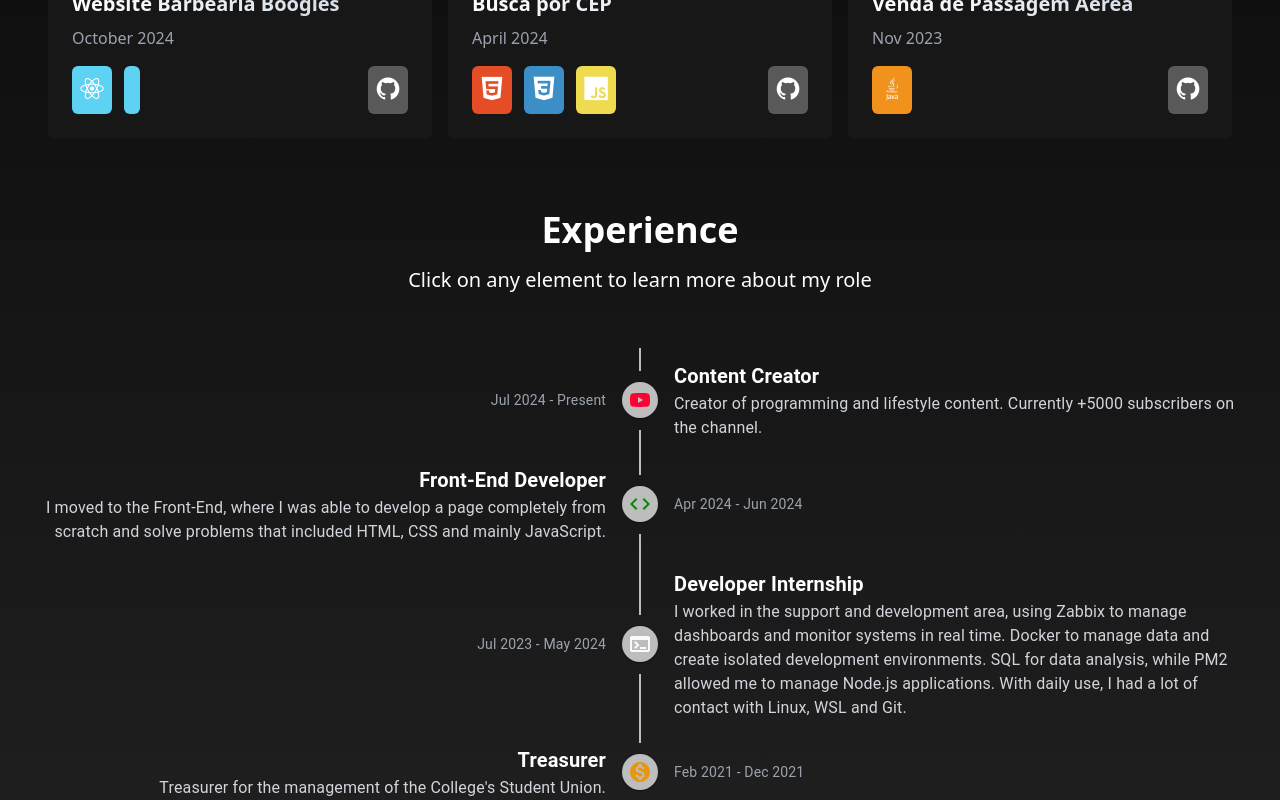
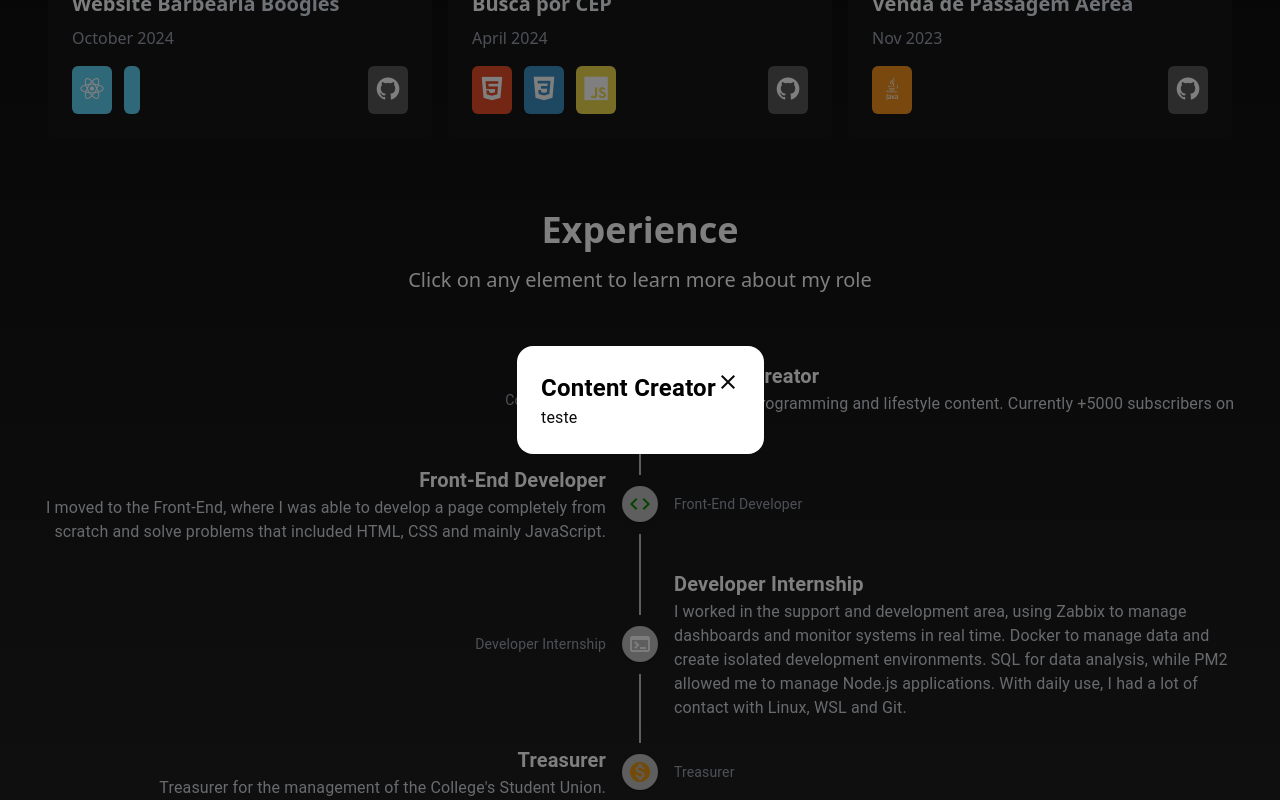
Before and after one commit to Szeckir/thomaz-portfolio, a React (Vite) app: page / in a window 1280 px wide. Both pictures are taken after a click on the item 640 px from the left and 1298 px from the top of the page. Shown: the part 898-1698 px from the top of the page. Built offline with nearby package versions, Linux system fonts and the light colour scheme.

Commit message:
edits on experiences

```diff
--- a/src/components/ui/experienceItem.tsx
+++ b/src/components/ui/experienceItem.tsx
@@ -6,21 +6,34 @@ import TimelineConnector from '@mui/lab/TimelineConnector';
 import TimelineContent from '@mui/lab/TimelineContent';
 import TimelineOppositeContent from '@mui/lab/TimelineOppositeContent';
 import TimelineDot from '@mui/lab/TimelineDot';
-import FastfoodIcon from '@mui/icons-material/Fastfood';
-import LaptopMacIcon from '@mui/icons-material/LaptopMac';
-import YouTubeIcon from '@mui/icons-material/YouTube';
 import Typography from '@mui/material/Typography';
+import { Fade, Zoom } from "react-awesome-reveal"
+import Box from '@mui/material/Box';
+import Modal from '@mui/material/Modal';
+import CloseIcon from '@mui/icons-material/Close';
+import { useState } from "react";
+import { log } from "console";
 
 function experienceItem({ professionalExperience }) {
+    const [open, setOpen] = useState(false);
+
+      const handleOpen = () => {
+          setOpen(true);
+      };
+
+      const handleClose = () => {
+        console.log('trying close');
+        setOpen(false);
+      };
+
     return (
-        <TimelineItem onClick={() => console.log('abrir modal')} className="hover:cursor-pointer">
-
+        <TimelineItem onClick={() => handleOpen()} className="hover:cursor-pointer">
             <TimelineOppositeContent className="text-gray-400 font-bold"
                 sx={{ m: 'auto 0' }}
                 align="right"
                 variant="body2"
             >
-                {professionalExperience.date}
+                {professionalExperience.position}
             </TimelineOppositeContent>
 
             <TimelineSeparator>
@@ -38,11 +51,36 @@ function experienceItem({ professionalExperience }) {
                     {professionalExperience.position}
                 </Typography>
                 <Typography className="text-gray-300">
-
                     {professionalExperience.description}
-
                 </Typography>
             </TimelineContent>
+
+            <Modal
+                open={open}
+                onClose={handleClose}
+                aria-labelledby="modal-modal-title"
+                aria-describedby="modal-modal-description"
+                className="text-center items-center justify-center flex"
+            >
+                <Zoom>
+                    <Box borderColor={"white"} padding={3} bgcolor={"white"} borderRadius={4}>
+                        <div className="max-w-4xl items-start text-start">
+                            <div className="flex justify-between">
+                                <Typography className="text-black font-bold" fontSize={24} fontWeight={600}>
+                                    {professionalExperience.position}
+                                </Typography>
+                                <CloseIcon onClick={handleClose} className="hover:cursor-pointer hover:bg-gray-100 rounded-md"></CloseIcon>
+                            </div>
+
+                            <div>
+                                <Typography>
+                                    teste
+                                </Typography>
+                            </div>
+                        </div>
+                    </Box>
+                </Zoom>
+            </Modal>
         </TimelineItem>
 
     )
--- a/src/components/ux/Experiences.tsx
+++ b/src/components/ux/Experiences.tsx
@@ -1,7 +1,8 @@
 import Timeline from '@mui/lab/Timeline';
 import { experiences } from "@/constants";
 import ExperienceItem from '../ui/experienceItem';
-import { Fade } from 'react-awesome-reveal';
+import { Fade, Zoom } from "react-awesome-reveal"
+import { useState } from 'react';
 
 function Experiences() {
   return (
@@ -17,7 +18,7 @@ function Experiences() {
           <Timeline position="alternate">
             {
               Object.values(experiences).map((element, index) => (
-                  <ExperienceItem professionalExperience={element} key={element}></ExperienceItem>
+                <ExperienceItem professionalExperience={element} ></ExperienceItem>
               ))
             }
           </Timeline>
--- a/src/components/ux/Projects.tsx
+++ b/src/components/ux/Projects.tsx
@@ -12,6 +12,7 @@ import { Slide } from "react-awesome-reveal";
 import boogiesProject from '../../assets/pBoogies.jpg'
 import { programmingLanguages_ } from "../../constants"
 import ArrowOutwardIcon from '@mui/icons-material/ArrowOutward';
+import LanguageIcon from '@mui/icons-material/Language';
 
 function Projects() {
     const [open, setOpen] = useState(false);
@@ -98,9 +99,17 @@ function Projects() {
                                                     ))
                                                     }
                                                 </ul>
-                                                <a style={{backgroundColor: programmingLanguages_.github.color}} className="text-white p-2 rounded-md items-center" href={selectedProject.link} target="_blank">
-                                                    {programmingLanguages_.github.class} GitHub Repository <ArrowOutwardIcon />
-                                                </a>
+                                                <div className="mt-4 flex gap-2">
+                                                    <a style={{backgroundColor: programmingLanguages_.github.color}} className="text-white p-2 rounded-md items-center" href={selectedProject.link} target="_blank">
+                                                        {programmingLanguages_.github.class} GitHub Repository <ArrowOutwardIcon />
+                                                    </a>
+                                                    {
+                                                        selectedProject.website &&
+                                                        <a style={{backgroundColor: programmingLanguages_.github.color}} className="text-white p-2 rounded-md items-center" href={selectedProject.website} target="_blank">
+                                                            <LanguageIcon></LanguageIcon> Website
+                                                        </a>
+                                                    }
+                                                </div>
                                             </div>
                                         </div>
                                     </Box>
--- a/src/constants/index.tsx
+++ b/src/constants/index.tsx
@@ -11,6 +11,7 @@ import YouTubeIcon from '@mui/icons-material/YouTube';
 import CodeIcon from '@mui/icons-material/Code';
 import TerminalIcon from '@mui/icons-material/Terminal';
 import MonetizationOnIcon from '@mui/icons-material/MonetizationOn';
+import LanguageIcon from '@mui/icons-material/Language';
 
 export const menuOptions = [
     "about", "projects", "contact"
@@ -104,7 +105,8 @@ export const projects = {
             programmingLanguages_.react, programmingLanguages_.tailwind
         ],
         link: 'https://github.com/Szeckir/Boogies-barbershop',
-        image: boogiesProject
+        image: boogiesProject,
+        website: 'https://boogies-barbershop.vercel.app/'
     },
     project2: {
         title: "Busca por CEP",
```
